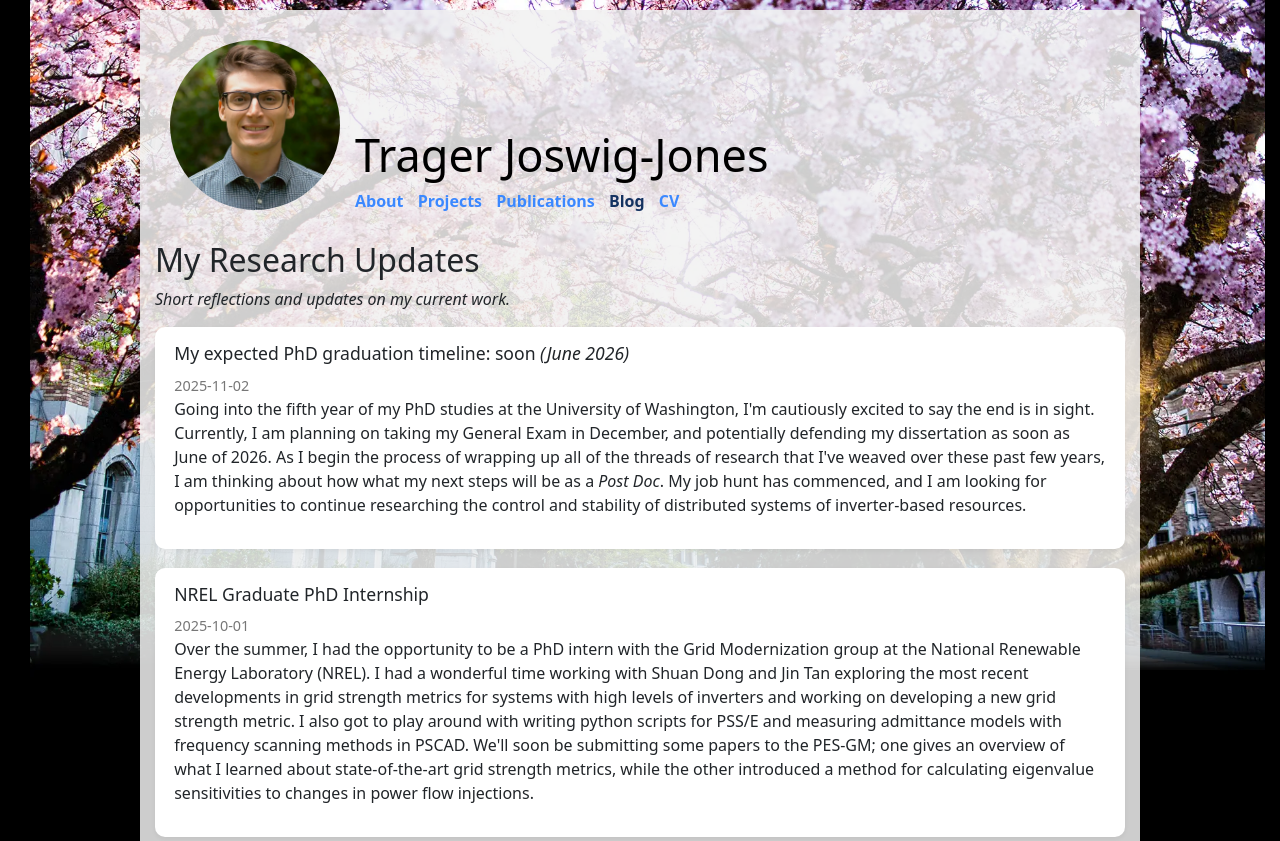
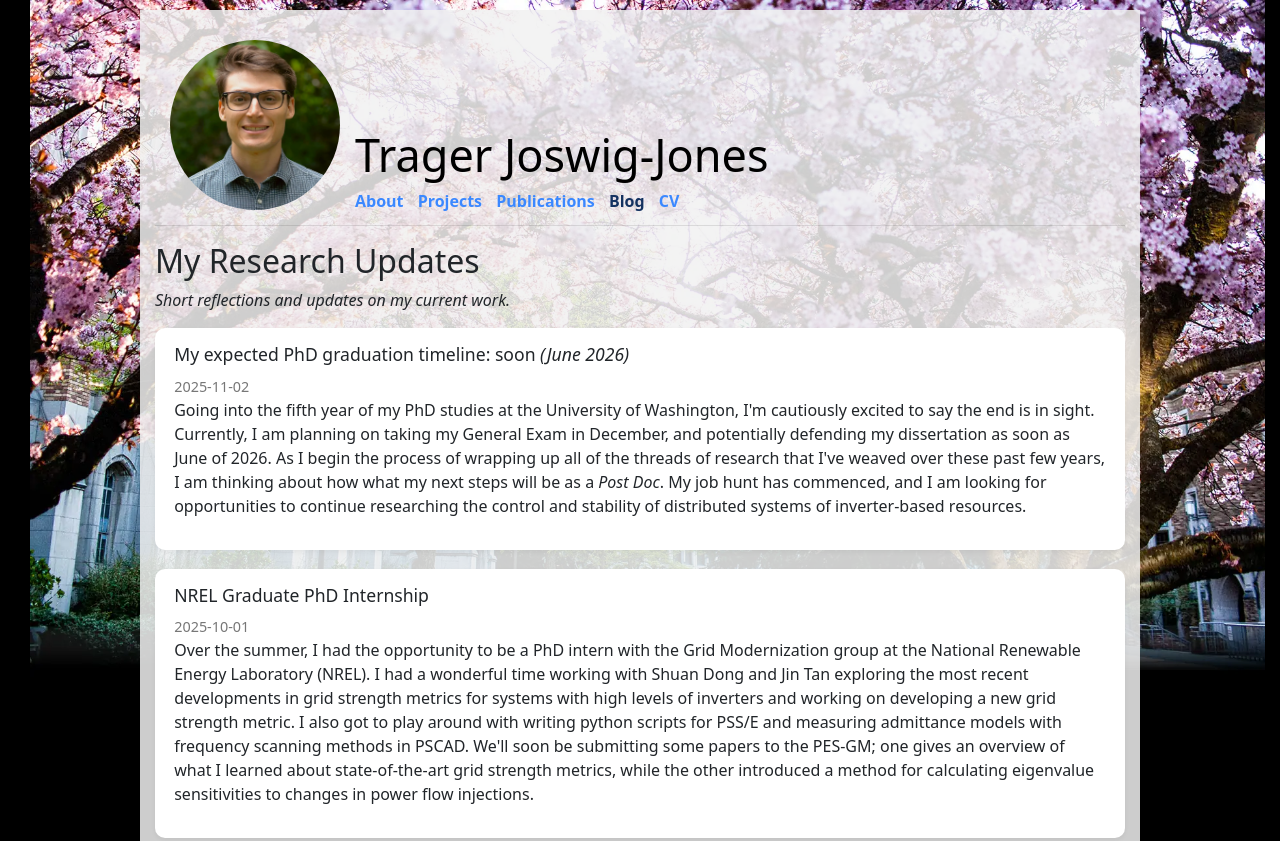
Before and after one commit to TragerJoswig-Jones/TragerJoswig-Jones.github.io, a plain HTML site: page pages/blog.html in a window 1280 px wide. Shown: the top 841 px of the page. Drawn offline with nearby package versions, Linux system fonts and the light colour scheme.

Commit message:
Fixed blog header spacing

```diff
--- a/pages/blog.html
+++ b/pages/blog.html
@@ -40,7 +40,6 @@
 	<title>Trager's Blog</title>
 </head>
 <body class="main-page">
-
 <div class="main">
 
 <!-- HEADER -->
@@ -63,7 +62,7 @@
 </div>
 <!-- END HEADER -->
 
-<br><br><br><br><br>
+<hr style="clear: both;">
 
 <div>
 <h2 style="text-align: center-left">My Research Updates</h1>
```
Also changed, not shown: pages/projects.html (+0 -1 lines).
